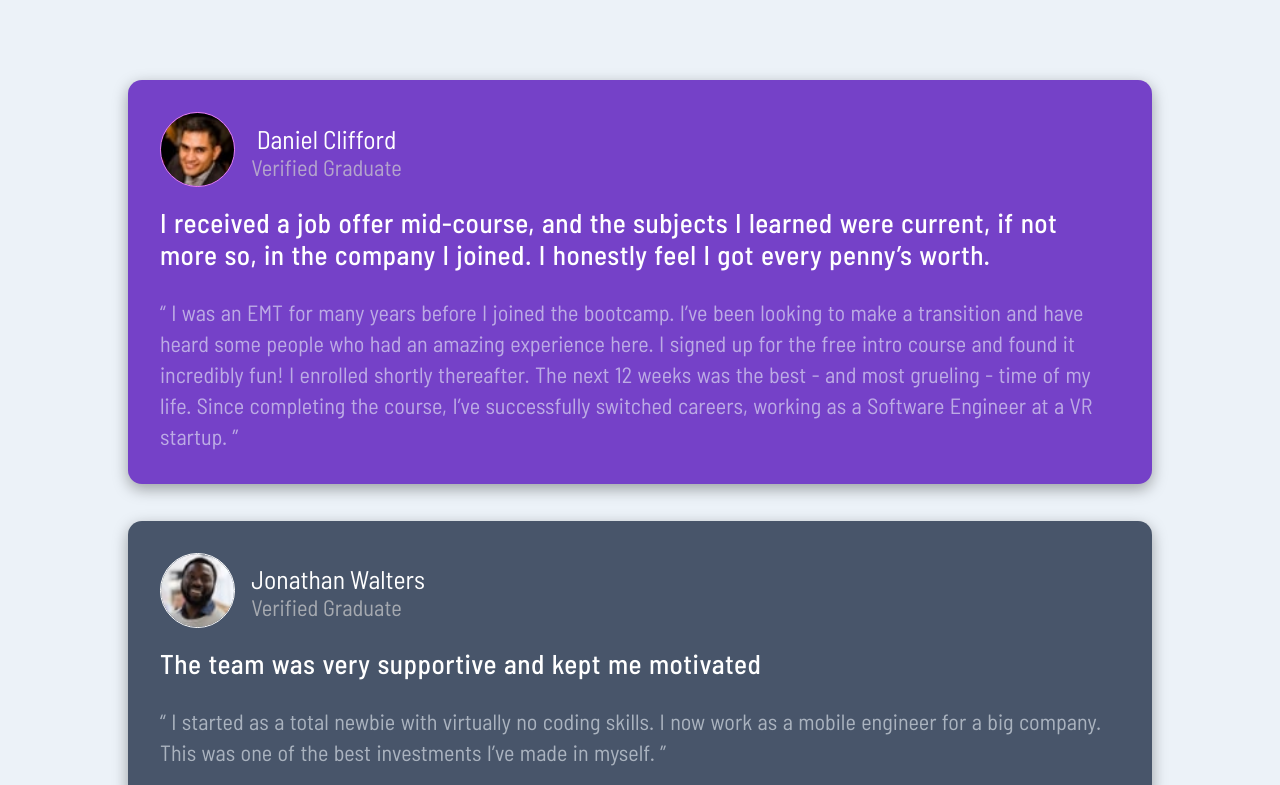
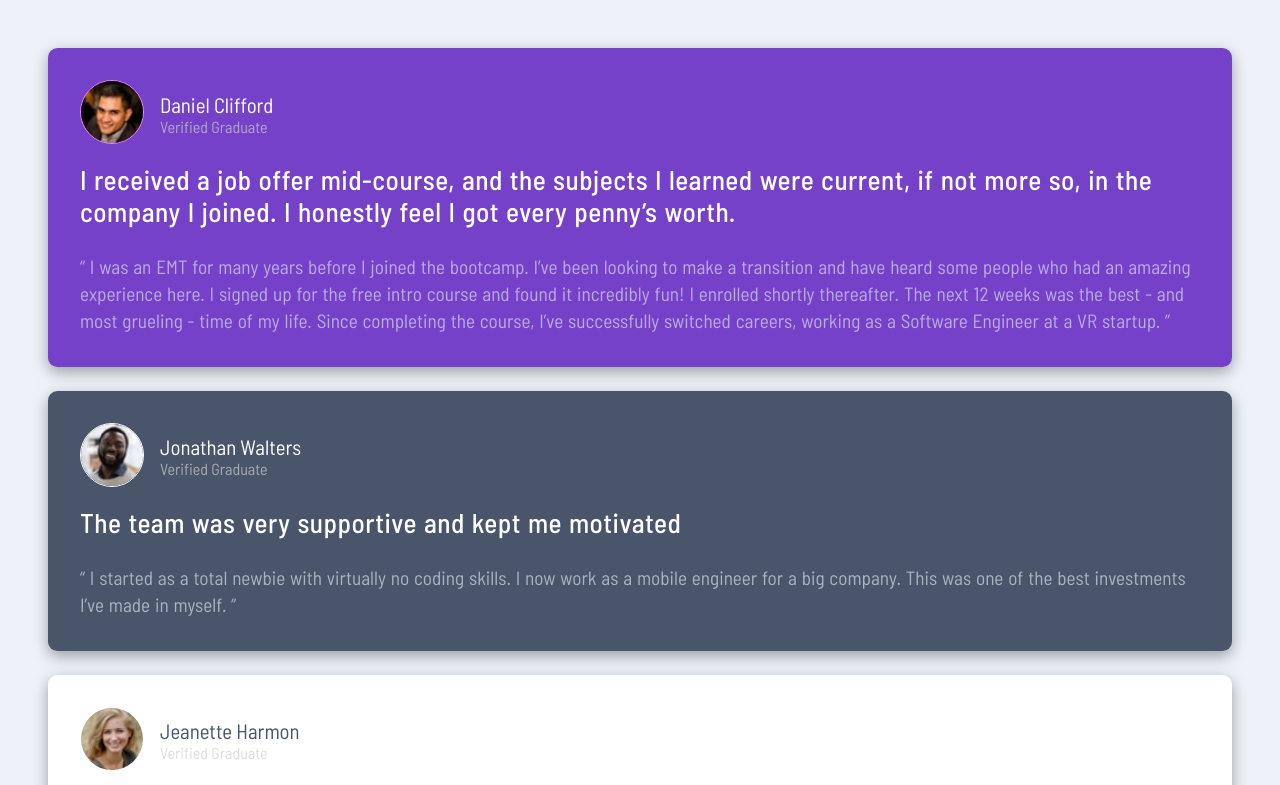
Before and after one commit to ghulamabidhassan/Testimonials-grid-section, a plain HTML site: page index.html in a window 1280 px wide. Shown: the top 785 px of the page. Drawn offline with Linux system fonts and the light colour scheme.

Commit message:
import links solved

```diff
--- a/style.css
+++ b/style.css
@@ -1,6 +1,6 @@
-@import "/default.css";
-@import "/mob.css" screen and (max-width: 26.25em);
-@import "/tab.css" screen and (min-width: 45.5em);
-@import "/medium.css" screen and (min-width: 64em);
-@import "/desktop.css" screen and (min-width: 85.375em);
-@import "/largedisplays.css" screen and (min-width: 120em);
+@import url(./default.css);
+@import url(./mob.css) screen and (max-width: 26.25em);
+@import url(./tab.css) screen and (min-width: 45.5em);
+@import url(./medium.csss) screen and (min-width: 64em);
+@import url(./desktop.css) screen and (min-width: 85.375em);
+@import url(./largedisplays.css) screen and (min-width: 120em);
```
